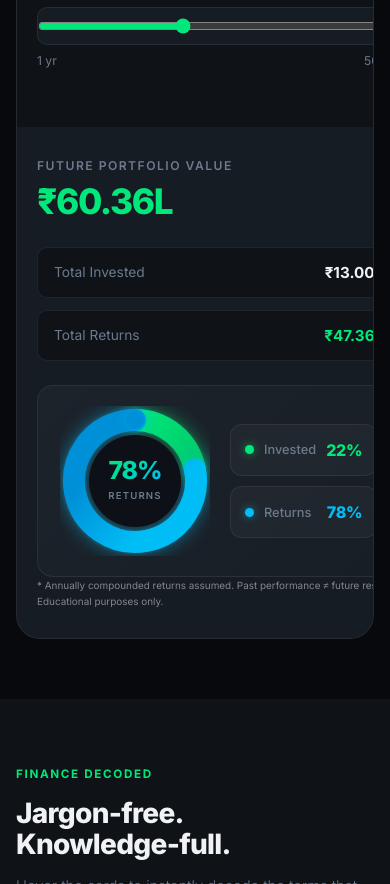
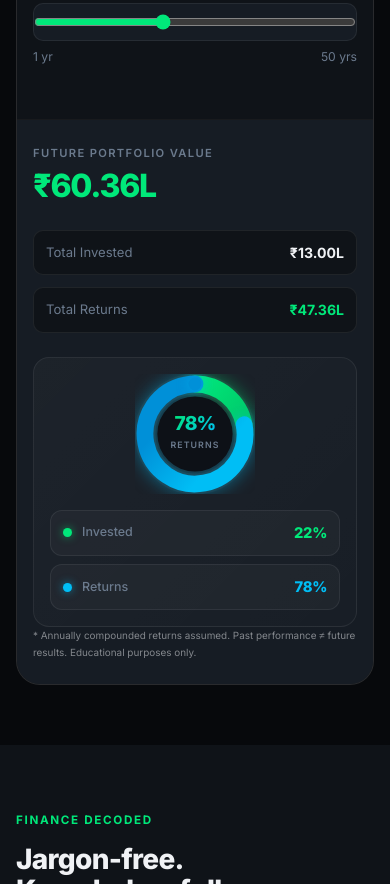
Before and after one commit to jyotiranjan20031/MoneyHealth, a plain HTML site: page index.html in a window 390 px wide. Shown: the part 2741-3625 px from the top of the page. Drawn offline with Linux system fonts and the light colour scheme.

Commit message:
mobile view update

```diff
--- a/index.html
+++ b/index.html
@@ -854,8 +854,34 @@
             .why-card { padding:28px 20px; }
 
             /* Calculator */
-            .calc-inputs, .calc-result { padding:28px 20px; }
-            .calc-result-value { font-size:2.2rem; }
+            .calc-inputs, .calc-result { padding:24px 16px; }
+            .calc-result-value { font-size:2rem; }
+            .calc-result-label { font-size:0.7rem; }
+
+            /* Pie chart — stack vertically on mobile */
+            .pie-wrap {
+                grid-template-columns:1fr;
+                gap:16px;
+                padding:16px;
+            }
+            .pie-canvas-wrap {
+                width:120px; height:120px;
+                margin:0 auto;
+            }
+            #pie-chart {
+                width:120px !important; height:120px !important;
+            }
+            .pie-centre-pct { font-size:1.2rem; }
+            .pie-centre-label { font-size:0.55rem; }
+            .pie-legend { gap:8px; }
+            .pie-legend-item { padding:10px 12px; }
+            .pie-legend-label { font-size:0.78rem; }
+            .pie-legend-pct { font-size:0.92rem; }
+
+            /* Breakdown items */
+            .breakdown-item { padding:10px 12px; }
+            .breakdown-item .bl { font-size:0.82rem; }
+            .breakdown-item .bv { font-size:0.88rem; }
 
             /* Jargon */
             .jargon-grid { grid-template-columns:1fr 1fr; gap:10px; }
@@ -1338,8 +1364,14 @@ function drawPieFrame(investedPct, returnsPct) {
     const canvas = document.getElementById('pie-chart');
     if (!canvas) return;
     const ctx = canvas.getContext('2d');
+
+    /* Use display size to match canvas resolution */
+    const size = canvas.offsetWidth || canvas.width;
+    canvas.width = size;
+    canvas.height = size;
+
     const W = canvas.width, H = canvas.height;
-    const cx = W/2, cy = H/2, r = cx - 14, thick = 22;
+    const cx = W/2, cy = H/2, r = cx - 10, thick = Math.max(14, cx * 0.28);
     ctx.clearRect(0, 0, W, H);
 
     const slices = [
```
